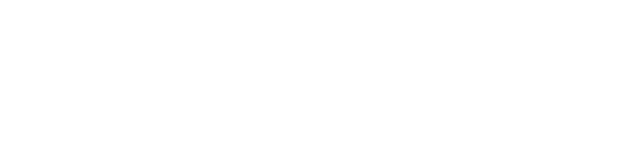
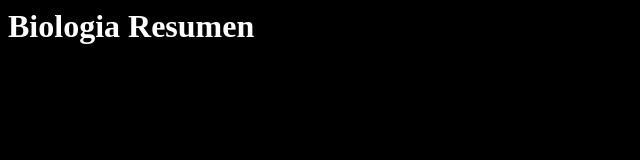
Before and after one commit to kamus1/BiologiaPsu, a plain HTML site: page index.html in a window 1280 px wide. Shown: the whole page, without its empty margins (0-640 px from the left). Drawn offline with Linux system fonts and the light colour scheme.

Commit message:
Update main.css

```diff
--- a/main.css
+++ b/main.css
@@ -1,4 +1,4 @@
 body {
-background-color #000;
+background: #000;
 color: #fff;
 }
```
